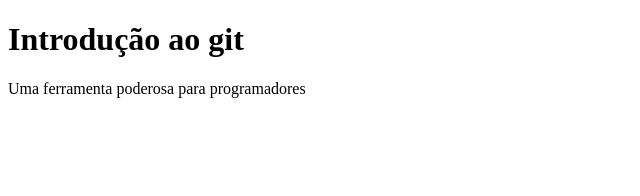
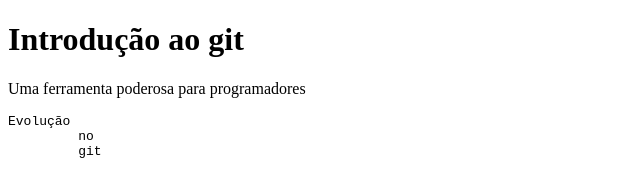
Before and after one commit to MahiennySouza/Intro-Git, a plain HTML site: page index.html in a window 1280 px wide. Shown: the whole page, without its empty margins (0-640 px from the left). Drawn offline with Linux system fonts and the light colour scheme.

Commit message:
Nova alteração

```diff
--- a/index.html
+++ b/index.html
@@ -8,5 +8,9 @@
 <body>
     <h1>Introdução ao git</h1>
     <p>Uma ferramenta poderosa para programadores</p>
+    <pre>Evolução
+         no
+         git
+    </pre>
 </body>
 </html>
```
